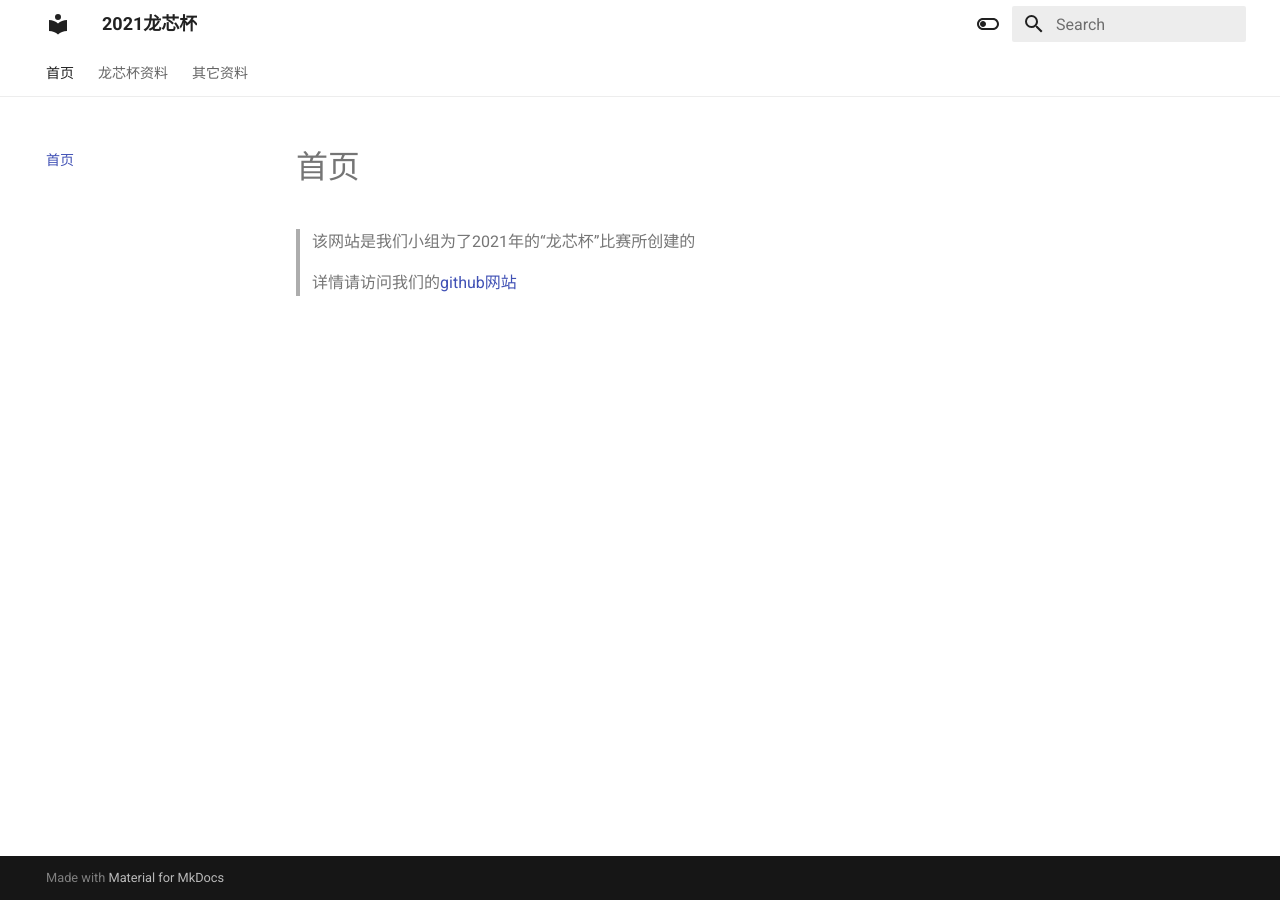
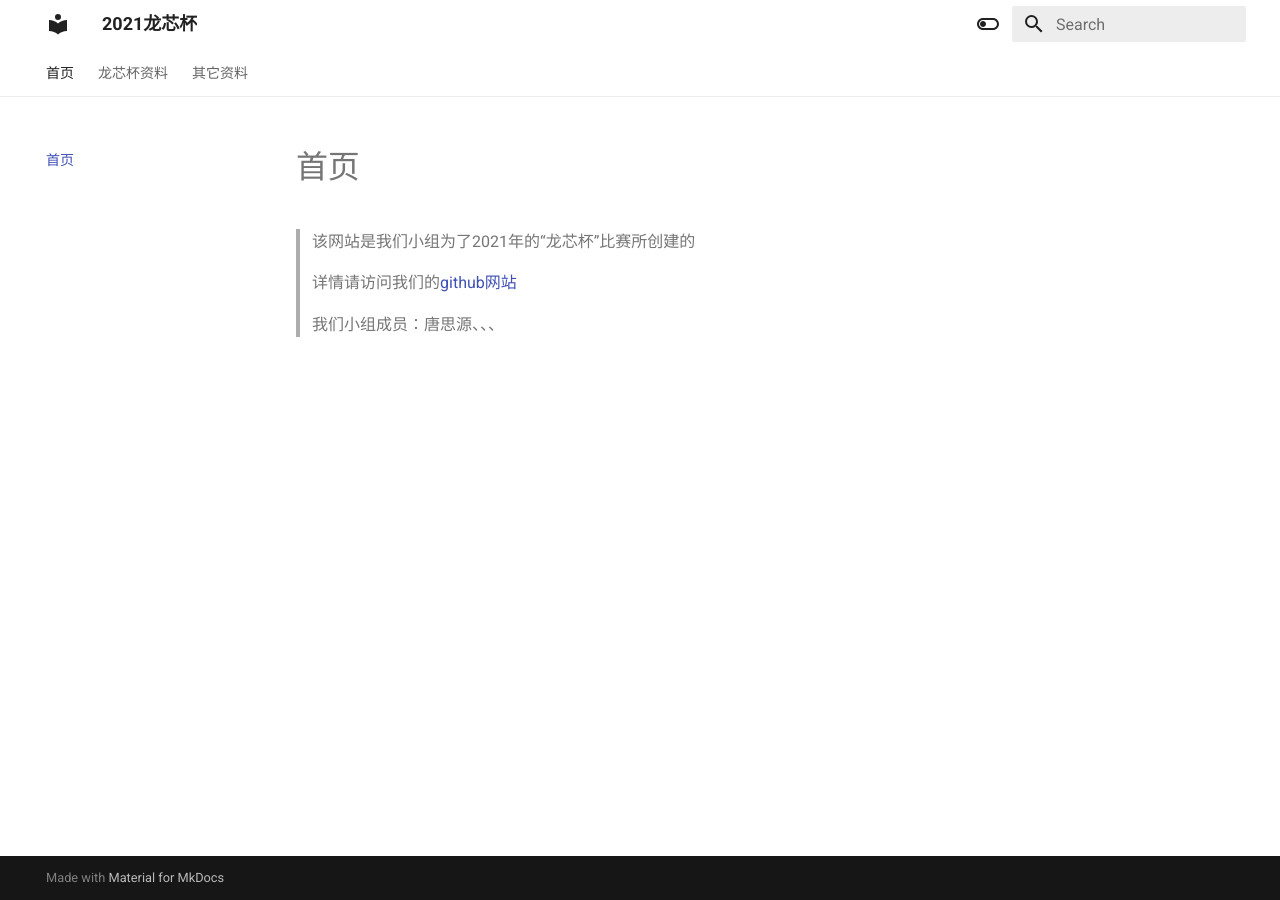
Before and after one commit to LXBchong/long_xin_bei, an MkDocs documentation site: the page built from docs/index.md, in a window 1280 px wide. Built offline with MkDocs 1.6.1 and Material for MkDocs 9.7.7, drawn with Linux system fonts in a browser that asks for light colours.

Commit message:
add my name

```diff
--- a/docs/index.md
+++ b/docs/index.md
@@ -1,3 +1,5 @@
 > 该网站是我们小组为了2021年的“龙芯杯”比赛所创建的
 >
 > 详情请访问我们的[github网站](https://github.com/LXBchong/long_xin_bei/)
+>
+> 我们小组成员：唐思源、、、
```
